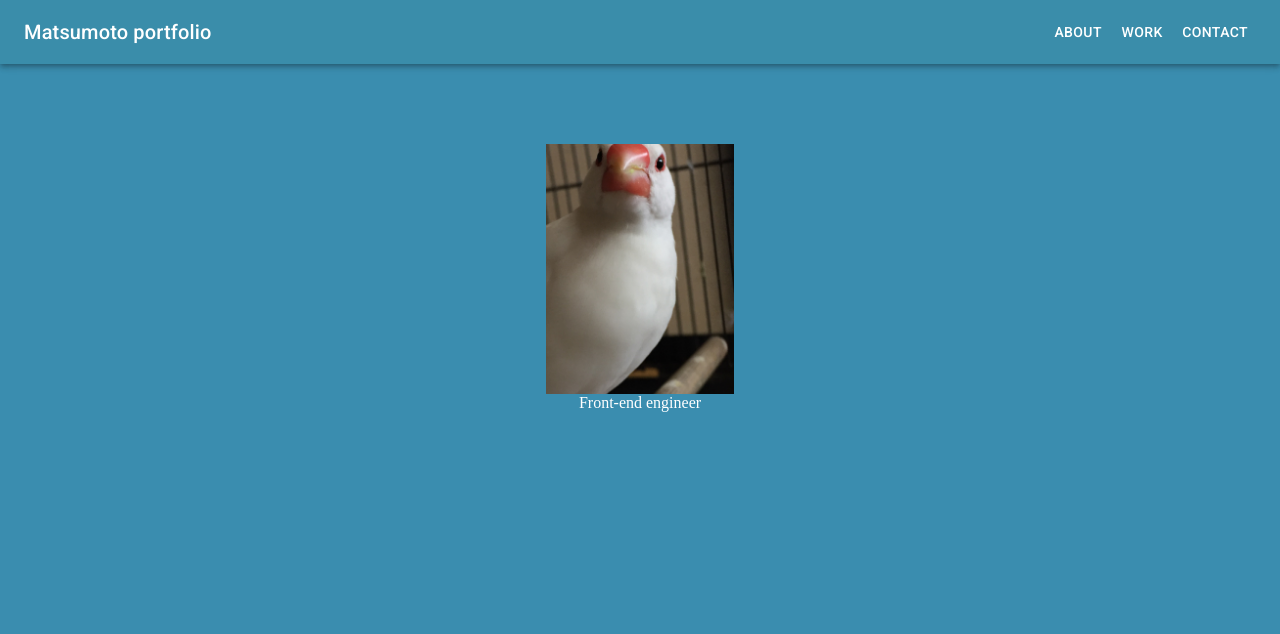
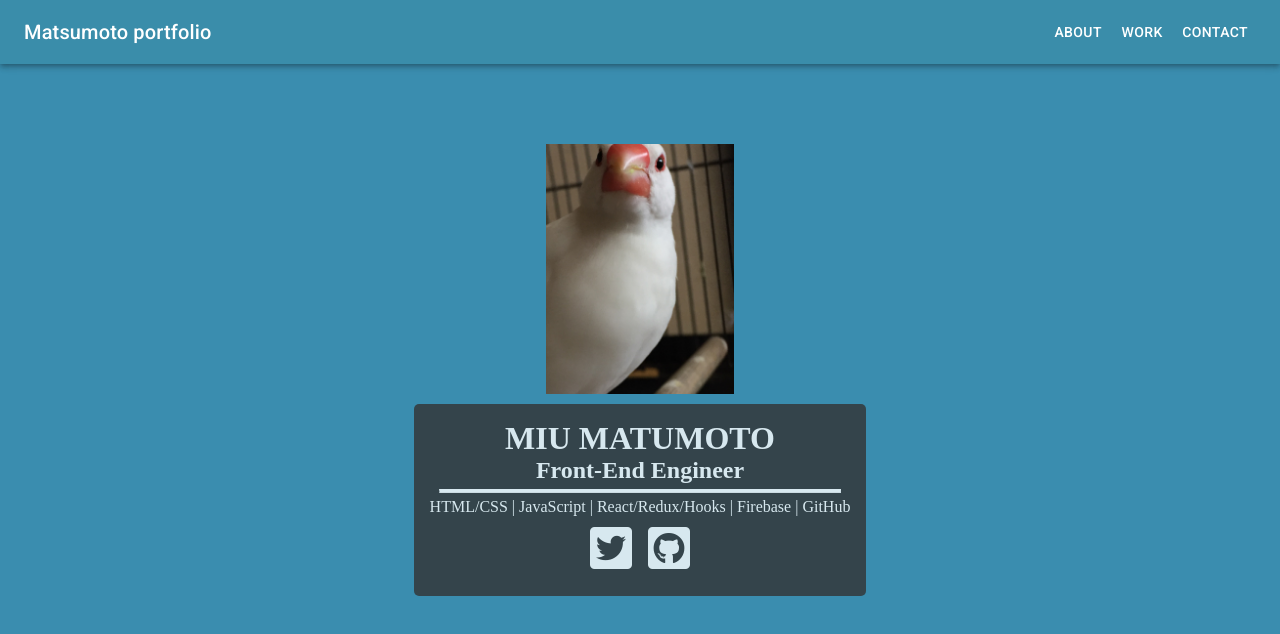
Before and after one commit to matsumoto-parker/my-portfolio, a React (Create React App) app: page / in a window 1280 px wide. Shown: the top 634 px of the page. Built offline with nearby package versions, Linux system fonts and the light colour scheme.

Commit message:
feat(LandingPage): complete LandingPage

```diff
--- a/public/index.html
+++ b/public/index.html
@@ -28,6 +28,10 @@
       rel="stylesheet"
       href="https://fonts.googleapis.com/css?family=Roboto:300,400,500"
     />
+    <link
+      rel="stylesheet"
+      href="https://cdnjs.cloudflare.com/ajax/libs/font-awesome/5.13.0/css/all.min.css"
+    />
     <title>My Portfolio</title>
   </head>
   <body>
--- a/src/App.css
+++ b/src/App.css
@@ -22,3 +22,37 @@ body {
   height: 250px;
   text-align: center;
 }
+
+.banner-text {
+  background-color: #333;
+  opacity: 0.8;
+  max-width: 60%;
+  margin: auto;
+  background-repeat: 10px;
+  text-align: center;
+  margin-top: 10px;
+  padding: 1em;
+  border-radius: 5px;
+}
+
+.banner-text h1 {
+  text-transform: uppercase;
+}
+
+.banner-text hr {
+  border-top: 3px solid;
+  max-width: 95%;
+  margin: 5px auto;
+}
+
+.social-links {
+  display: flex;
+  justify-content: center;
+  width: 50%;
+  margin: auto;
+}
+
+.social-links i {
+  font-size: 3rem;
+  padding: 8px;
+}
--- a/src/components/LandingPage.js
+++ b/src/components/LandingPage.js
@@ -6,7 +6,29 @@ class LandingPage extends React.Component {
     return (
       <div className="container">
         <img src={bird} alt="my-face" className="my-image"></img>
-        <div className="banner-text">Front-end engineer</div>
+        <div className="banner-text">
+          <h1>Miu Matumoto</h1>
+          <h2>Front-End Engineer</h2>
+          <hr />
+          <p>HTML/CSS | JavaScript | React/Redux/Hooks | Firebase | GitHub</p>
+
+          <div className="social-links">
+            <a
+              href="https://twitter.com/pakerpaka"
+              target="_blank"
+              rel="noopener noreferrer"
+            >
+              <i className="fab fa-twitter-square" area-hidden="true" />
+            </a>
+            <a
+              href="https://github.com/matsumoto-parker"
+              target="_blank"
+              rel="noopener noreferrer"
+            >
+              <i className="fab fa-github-square" area-hidden="true" />
+            </a>
+          </div>
+        </div>
       </div>
     );
   }
```
